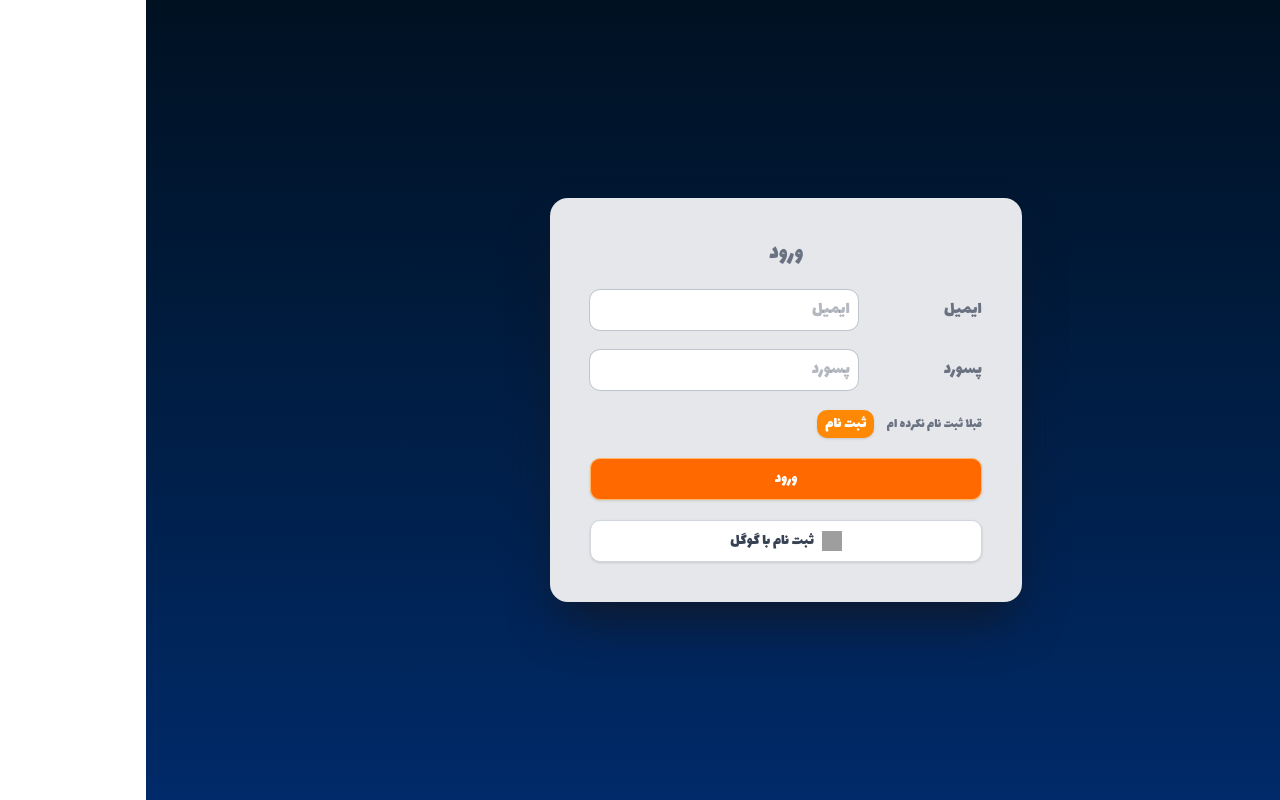
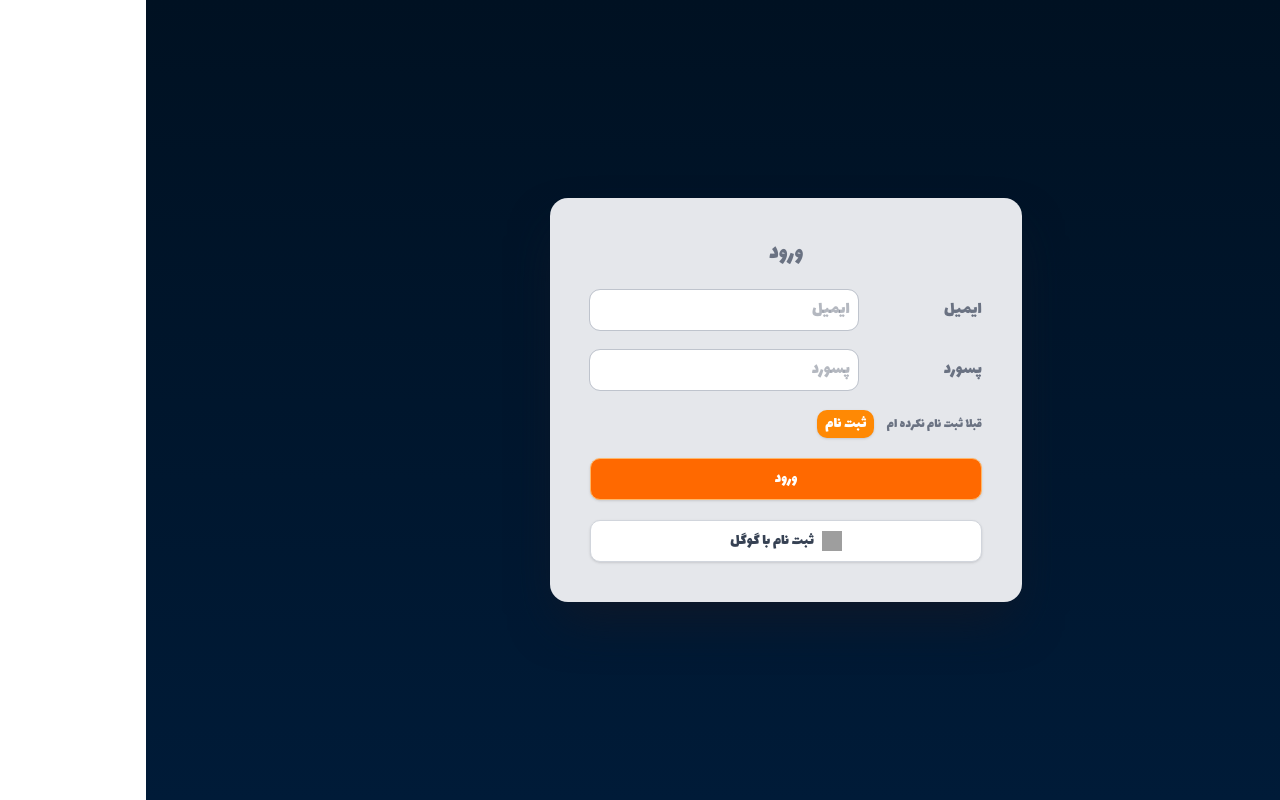
Before and after one commit to mmdrezakz/faraede, a Next.js app: page /login in a window 1280 px wide. Built offline with nearby package versions, Linux system fonts and the light colour scheme; grey boxes are pictures that could not be loaded; a web font is replaced by a local one.

Commit message:
remove bg-color BUGGG

```diff
--- a/app/login/page.js
+++ b/app/login/page.js
@@ -5,7 +5,7 @@ import Link from 'next/link'
 
 export default function Page() {
   return (
-    <main className='register min-h-screen flex justify-center items-center bg-linear-to-b from-[#001122] to-[#002a69]'>
+    <main className='register min-h-screen flex justify-center items-center bg-linear-to-b from-[#001122] to-[#001b38]'>
 
 
       <form
```
